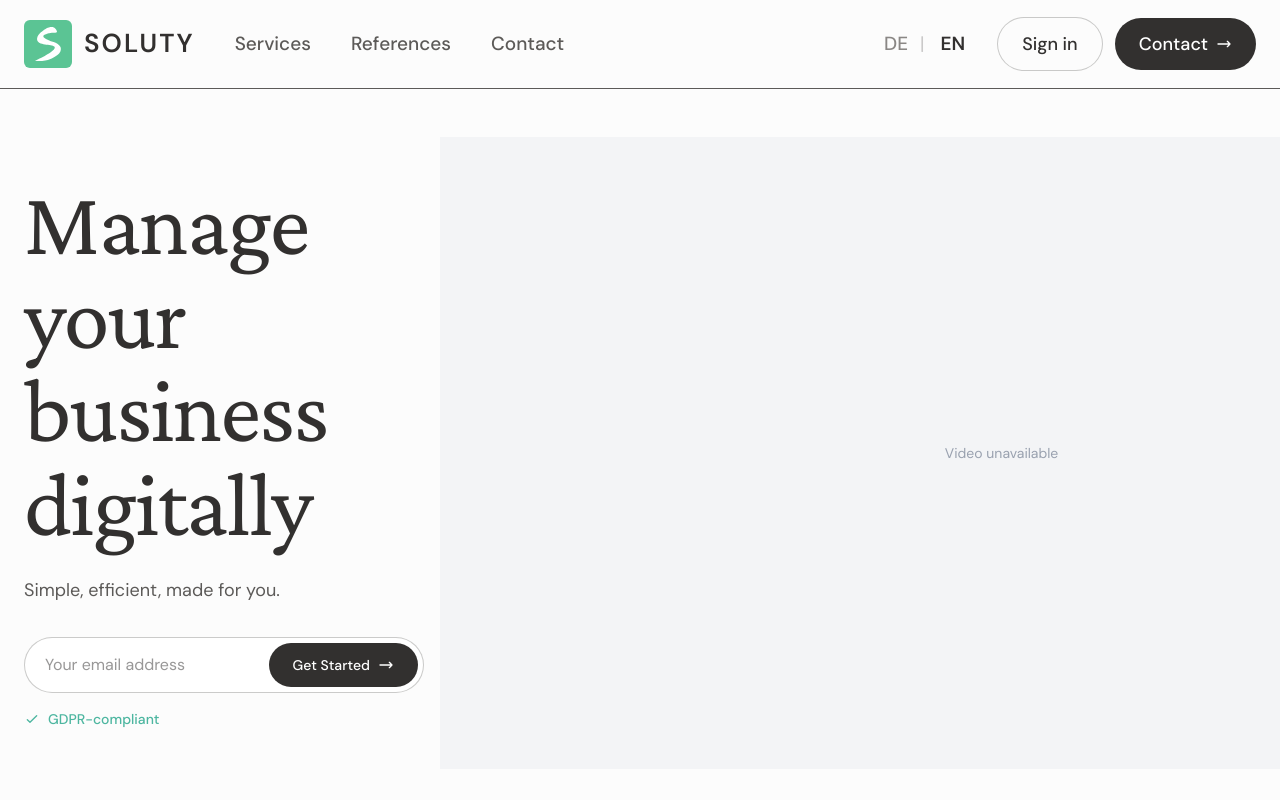
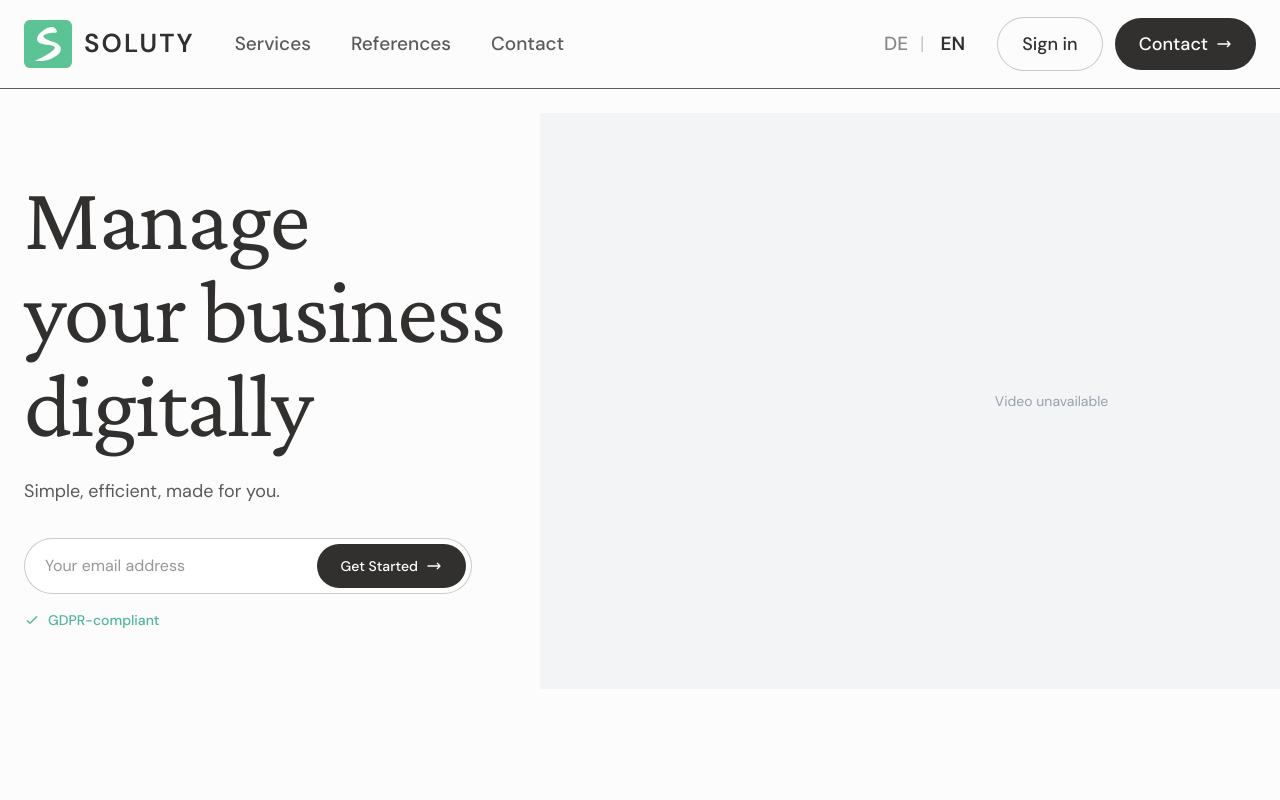
Before and after one commit to zaferkucuk/soluty-website, a Next.js app: page /en in a window 1280 px wide. Shown: the top 800 px of the page. Built offline with nearby package versions, Linux system fonts and the light colour scheme.

Commit message:
fix(hero): wider text column (3 lines), reduce top spacing 50%
- Left column: 400px → 500px (headline stays 3 lines)
- Top padding: pt-8 → pt-4, lg:pt-12 → lg:pt-6 (50% reduction)

```diff
--- a/app/[locale]/page.tsx
+++ b/app/[locale]/page.tsx
@@ -25,8 +25,8 @@ export default function HomePage() {
     <div className="min-h-screen" style={{ backgroundColor: COLORS.bgPrimary }}>
       {/* Hero Section */}
       <section style={{ overflowX: 'clip' }}>
-        <div className="mx-auto max-w-7xl px-6 pt-8 pb-16 lg:pt-12 lg:pb-24">
-          <div className="grid grid-cols-1 lg:grid-cols-[400px_1fr] gap-8 lg:gap-4 items-center">
+        <div className="mx-auto max-w-7xl px-6 pt-4 pb-16 lg:pt-6 lg:pb-24">
+          <div className="grid grid-cols-1 lg:grid-cols-[500px_1fr] gap-8 lg:gap-4 items-center">
 
             {/* Left: Text Content */}
             <div className="flex flex-col">
```
